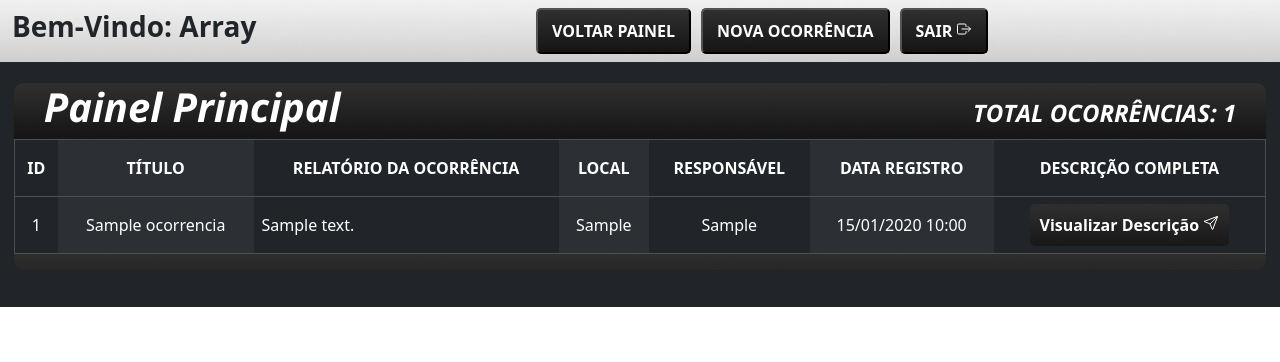
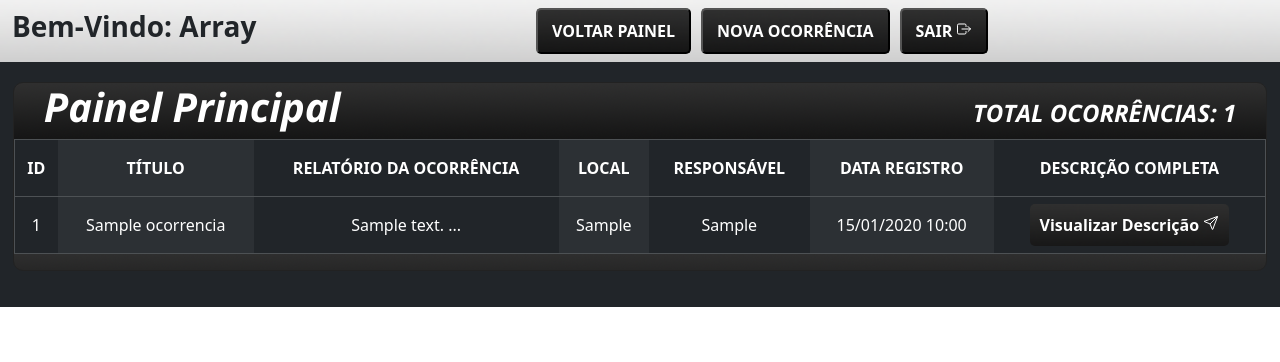
Before and after one commit to antoniosventurim/Livro-de-Ocorrencia, a PHP site: page /app/views/painel in a window 1280 px wide. Shown: the top 362 px of the page. Run offline with PHP 8.4, Linux system fonts and the light colour scheme; the visitor is signed in with stand-in values (Sample User, id 1); tables that the repository leaves empty hold one stand-in row (values such as "Sample post").

Commit message:
ajustes tabela

```diff
--- a/app/views/painel.php
+++ b/app/views/painel.php
@@ -158,7 +158,7 @@ $usuarios = $statement->fetchAll(PDO::FETCH_ASSOC);
                             <td><?php echo substr($ocorrencia['titulo'], 0, 20); ?></td>
                             <td>
                                 <div class="descricao-ocorrencia">
-                                    <div><?php echo substr($ocorrencia['descricao'], 0, 30); ?>
+                                    <div><?php echo substr($ocorrencia['descricao'], 0, 50) . " ..."; ?>
                             </td>
                             </div> <!-- Limitar a 100 caracteres -->
                             <td><?php echo $ocorrencia['local']; ?></td>
--- a/assets/css/painel.css
+++ b/assets/css/painel.css
@@ -119,12 +119,6 @@ table {
     border-radius: 3px;
     background-color: #dbdbdf;
 }
-
-.descricao-ocorrencia {
-    display: flex;
-    justify-content: space-between;
-}
-
 .table-usuarios{
     border-radius: 5px;
 
```
